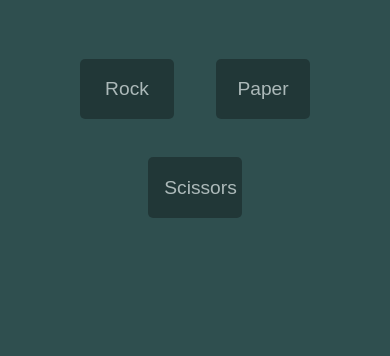
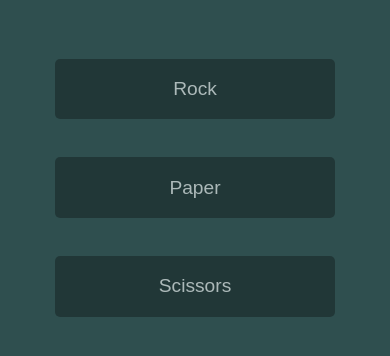
Before and after one commit to Marcel-dev2009/js-project-1, a plain HTML site: page projects/index.html in a window 390 px wide. Shown: the part 142-498 px from the top of the page. Drawn offline with Linux system fonts and the light colour scheme.

Commit message:
updated code

```diff
--- a/projects/index.html
+++ b/projects/index.html
@@ -27,6 +27,17 @@
       margin: 1em;
       background-color: rgba(0, 0, 0, 0.5);
       filter: opacity(0.6);
+
+      @media (max-width: 768px) {
+        width: 75%;
+      }
+      @media (prefers-color-scheme: dark){
+        background-color: rgba(255, 255, 255, 0.5);
+        color: black;
+      }
+      @media (prefers-color-scheme: light){
+        background-color: rgba(0, 0, 0, 0.5);
+        color: white;
     }
   </style>
 </head>
```
